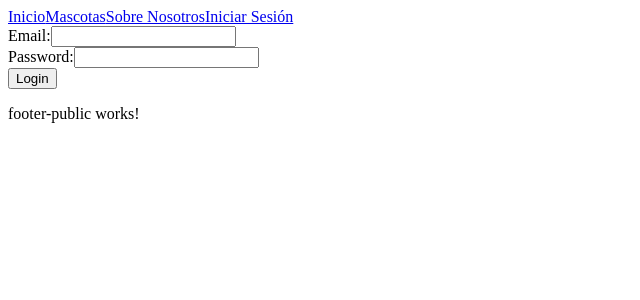
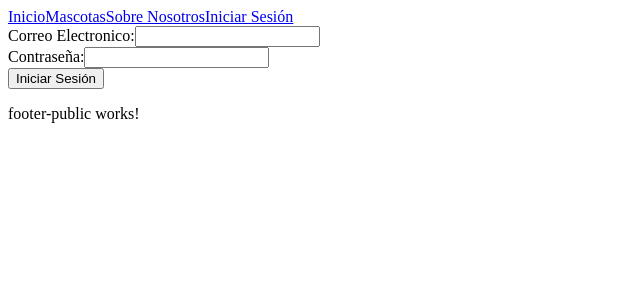
Before and after one commit to wmoralesl/huellitasxsanluis-frontend, an Angular app: page /login in a window 1280 px wide. Shown: the top 300 px of the page, without its empty margins (0-640 px from the left). Built offline with nearby package versions, Linux system fonts and the light colour scheme.

Commit message:
[Update]: Se ha corregido plantilla del login

```diff
--- a/src/app/pages/login/login.component.html
+++ b/src/app/pages/login/login.component.html
@@ -1,11 +1,11 @@
 <form (ngSubmit)="onSubmit()">
     <div>
-      <label for="email">Email:</label>
-      <input type="email" id="email" [(ngModel)]="email" name="email" required>
+      <label for="email">Correo Electronico:</label>
+      <input type="email" id="email" [(ngModel)]="email" name="email" autocomplete="email" required>
     </div>
     <div>
-      <label for="password">Password:</label>
-      <input type="password" id="password" [(ngModel)]="password" name="password" required>
+      <label for="password">Contraseña:</label>
+      <input type="password" id="password" [(ngModel)]="password" name="password" autocomplete="current-password" required>
     </div>
-    <button type="submit">Login</button>
+    <button type="submit">Iniciar Sesión</button>
   </form>
```
